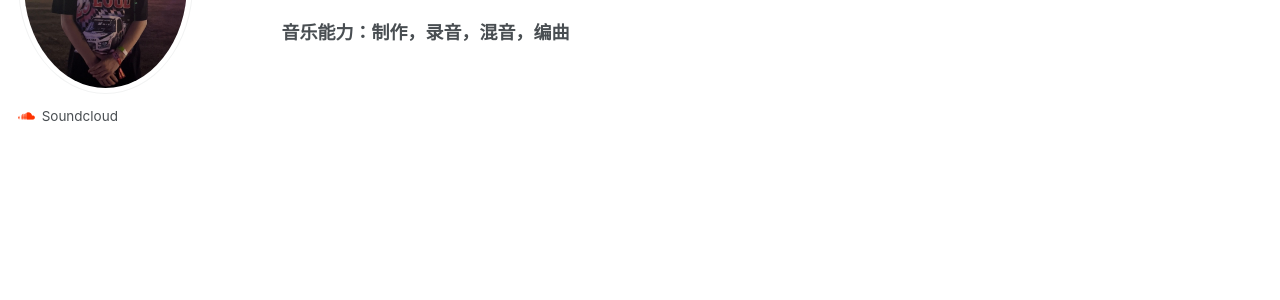
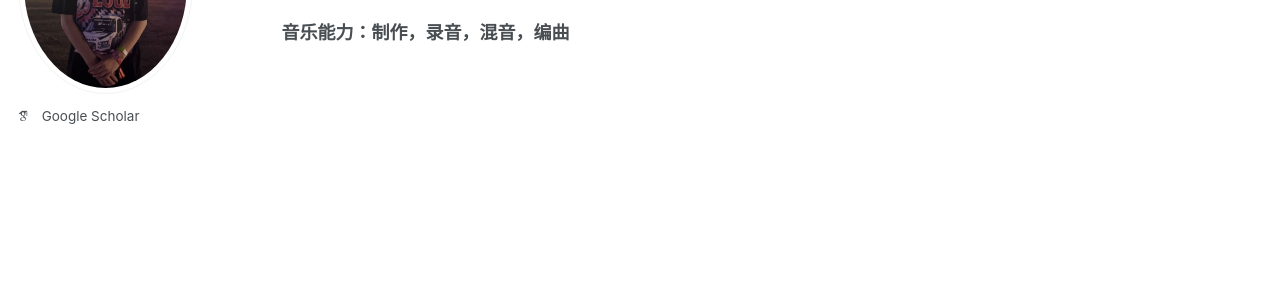
Before and after one commit to BSITA-CQ/BSITA-CQ.github.io, a Jekyll site: the page built from _pages/about.md, in a window 1280 px wide. Shown: the part 230-530 px from the top of the page. Built offline with Jekyll 4.4.1, drawn with Linux system fonts in a browser that asks for light colours; some web fonts are replaced.

Commit message:
Update _config.yml

```diff
--- a/_config.yml
+++ b/_config.yml
@@ -86,7 +86,7 @@ author:
   location         : #"Location"
   employer         :
   pubmed           : #"https://www.ncbi.nlm.nih.gov/pubmed/?term=john+snow"
-  googlescholar    : #"http://yourfullgooglescholarurl.com"
+  googlescholar    : "https://music.163.com/#/artist?id=94245293"
   网易云主页       : "https://music.163.com/#/artist?id=94245293"
   researchgate     :  # example: "https://www.researchgate.net/profile/yourprofile"
   uri              :
@@ -105,7 +105,7 @@ author:
   linkedin         :
   orcid            : #"http://orcid.org/yourorcidurl"
   pinterest        :
-  soundcloud       : "https://music.163.com/#/artist?id=94245293"
+  soundcloud       : #"https://music.163.com/#/artist?id=94245293"
   stackoverflow    : # http://stackoverflow.com/users/123456/username
   steam            :
   tumblr           :
```
